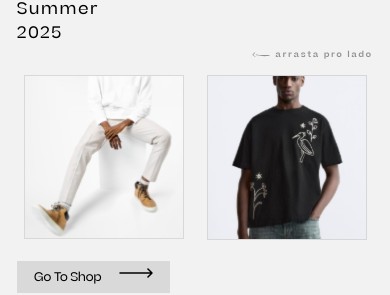
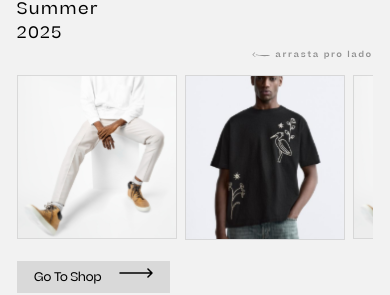
Before and after one commit to julio2116/loja, a React (Vite) app in the folder front/: page / in a window 390 px wide. Shown: the part 413-708 px from the top of the page. Built offline with nearby package versions, Linux system fonts and the light colour scheme.

Commit message:
Pequenas correcoes mobile

```diff
--- a/front/src/App.jsx
+++ b/front/src/App.jsx
@@ -1,5 +1,5 @@
 // https://www.figma.com/design/PNzJHfdLcSDfFes2S67ivg/Cloth-Store-%7C-Fashion-Store-%7C-E-commerce-UI-Kit--Community-?node-id=2-270&t=TnHN0LO7s9fpgrJ2-0
-import Rotas from "./rotas/rotas";
+import Rotas from "./rotas/Rotas";
 function App() {
   return (
     <>
--- a/front/src/components/Card.jsx
+++ b/front/src/components/Card.jsx
@@ -3,7 +3,7 @@ const Card = ({ img, details, inline }) => {
         <>
             <div
                 className={`tracking-normal min-w-[45%] ${
-                    inline ? "lg:min-w-[46%] mx-[2%]" : "lg:min-w-[30.33%] mx-[1.5%]"
+                    inline ? "lg:min-w-[46%] lg:mx-[2%]" : "lg:min-w-[30.33%] lg:mx-[1.5%]"
                 }`}
             >
                 <div>
--- a/front/src/components/Gallery.jsx
+++ b/front/src/components/Gallery.jsx
@@ -12,11 +12,11 @@ const Gallery = ({ details, inline, click, onLimit, id }) => {
   const array = [f1, f2, f1, f2, f1, f2, f1, f2]
 
   useEffect(()=>{
-    onLimit({ max: array.length / 2, min: 1 });
+    onLimit({ max: array.length / Number.parseInt((inline ? 2 : 3)), min: 1 });
   },[onLimit, array.length])
 
   const desktop = useMediaQuery("(min-width: 1024px)");
-  const desktopClasses = "flex justify-around transition-transform duration-500 ease-in-out transform";
+  const desktopClasses = "flex transition-transform duration-500 ease-in-out transform";
   const mobileClasses = "flex gap-[8px] overflow-auto scroll-hidden";
   const myClasses = desktop ? desktopClasses : mobileClasses;
 
```
